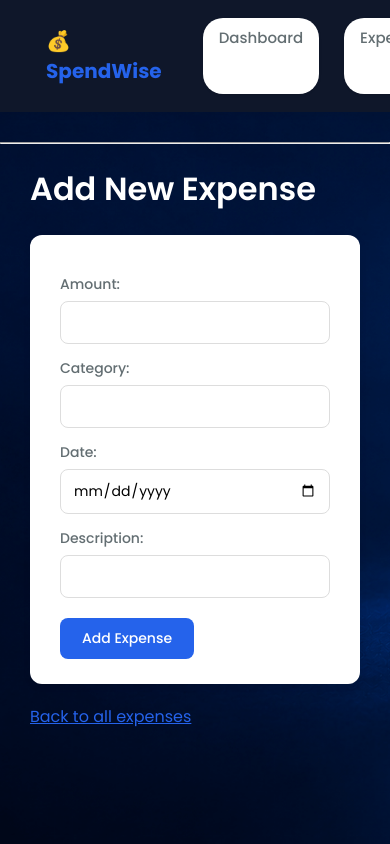
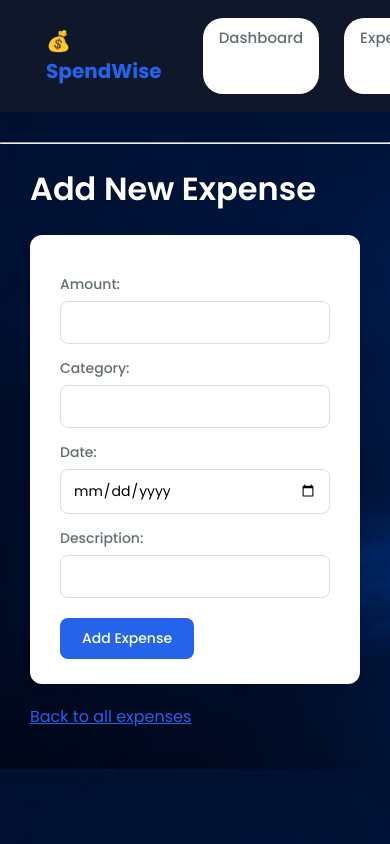
Before and after one commit to AdeelaSaleemdev/Spendwise-, a Flask app: page /add in a window 390 px wide; the page is wider, and only the part inside the window is pictured. Run offline with Flask 3, Linux system fonts and the light colour scheme.

Commit message:
Update card colors, compress remaining images, add mobile media query

```diff
--- a/static/style.css
+++ b/static/style.css
@@ -120,7 +120,7 @@ nav a {
     font-weight: 500;
     font-size: 15px;
     padding: 8px 16px;
-    background-color: white;
+    background-color: var(--card-bg);
     border-radius: 20px;
     box-shadow: 0 1px 3px rgba(0,0,0,0.1);
     transition: color 0.2s ease, transform 0.2s ease, background-color 0.2s ease;
@@ -314,3 +314,15 @@ a {
     height: 100%;
     border-radius: 11px;
 }
+@media (max-width: 768px) {
+    .ai-page,
+    .filter-page,
+    .budget-page,
+    .dashboard-page,
+    .home-page,
+    .add-page,
+    .edit-page,
+    .summary-page {
+        background-attachment: scroll;
+    }
+}
```
Also changed, not shown: static/images/add-bg.jpg, static/images/ai-bg.jpg, static/images/budget-bg.jpg, static/images/dashboard-bg.jpg, static/images/edit-bg.jpg, static/images/filter-bg.jpg, static/images/home-bg.jpg, static/images/summary-bg.jpg.
